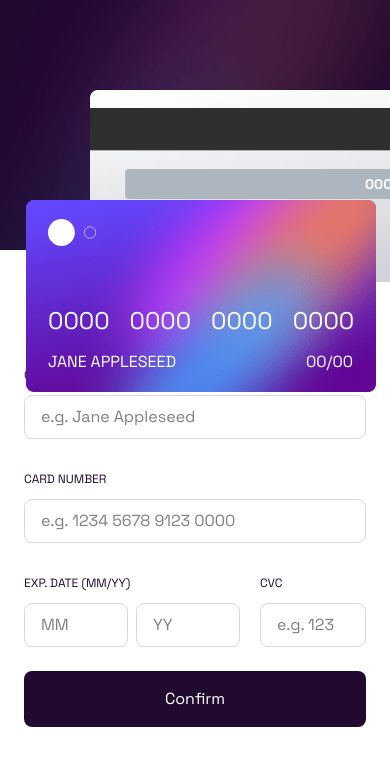
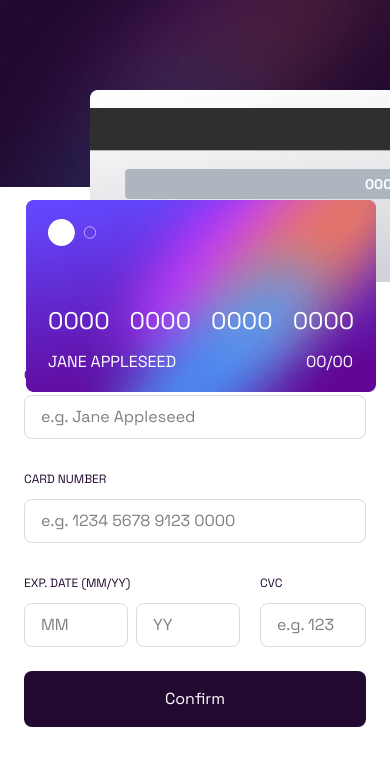
Before and after one commit to sonicnos/interactive-card-details-form-main-vite, a React (Vite) app: page / in a window 390 px wide. Shown: the top 766 px of the page. Built offline with nearby package versions, Linux system fonts and the light colour scheme.

Commit message:
"mobile design correction"

```diff
--- a/src/components/Mobile.jsx
+++ b/src/components/Mobile.jsx
@@ -2,9 +2,9 @@ import React from "react";
 
 const Mobile = ({ formData }) => {
   return (
-    <div className="w-full lg:hidden relative">
+    <div className="w-full lg:hidden relative ">
       <img
-        className="w-full"
+        className="w-full h-6/8 overflow-hidden"
         src="../../public/bg-main-mobile.png"
         alt="background-mobile"
       />
```
